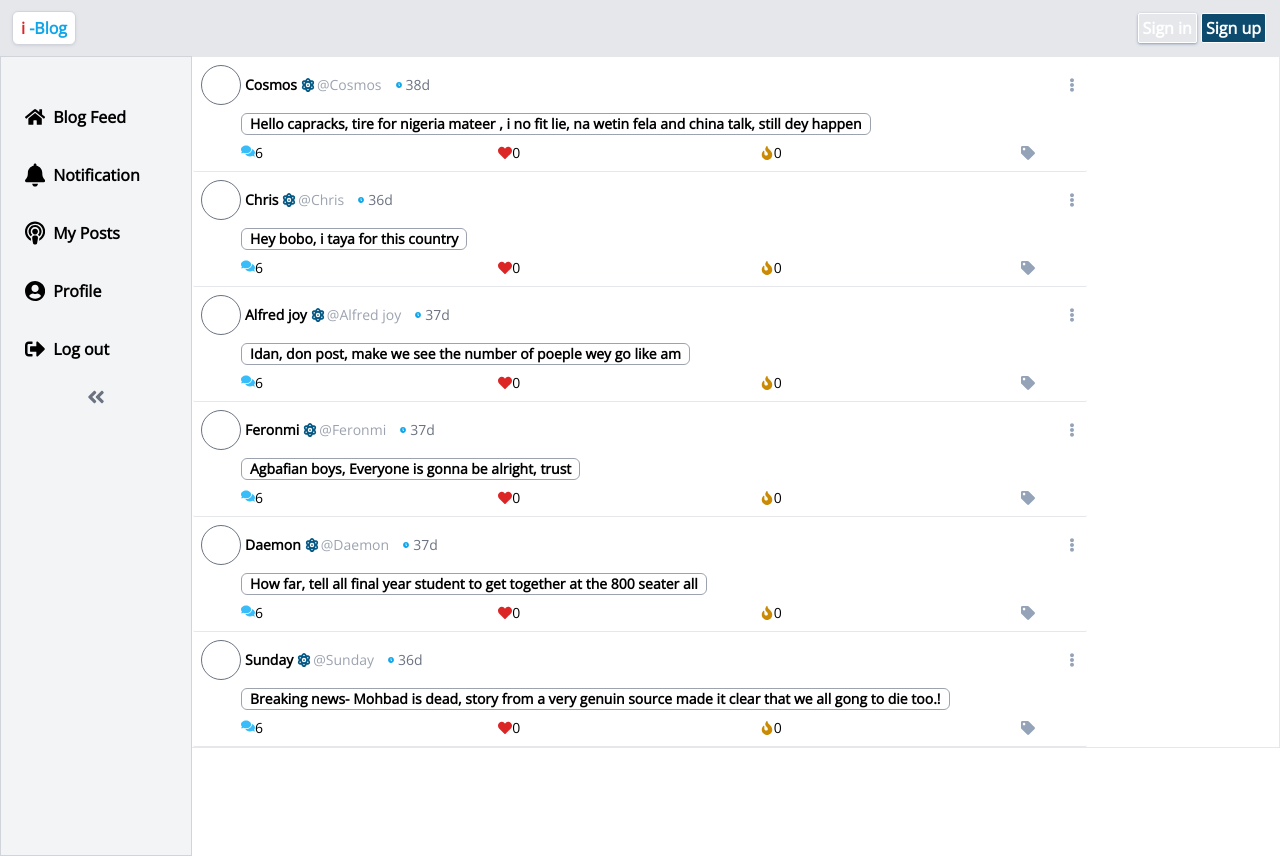
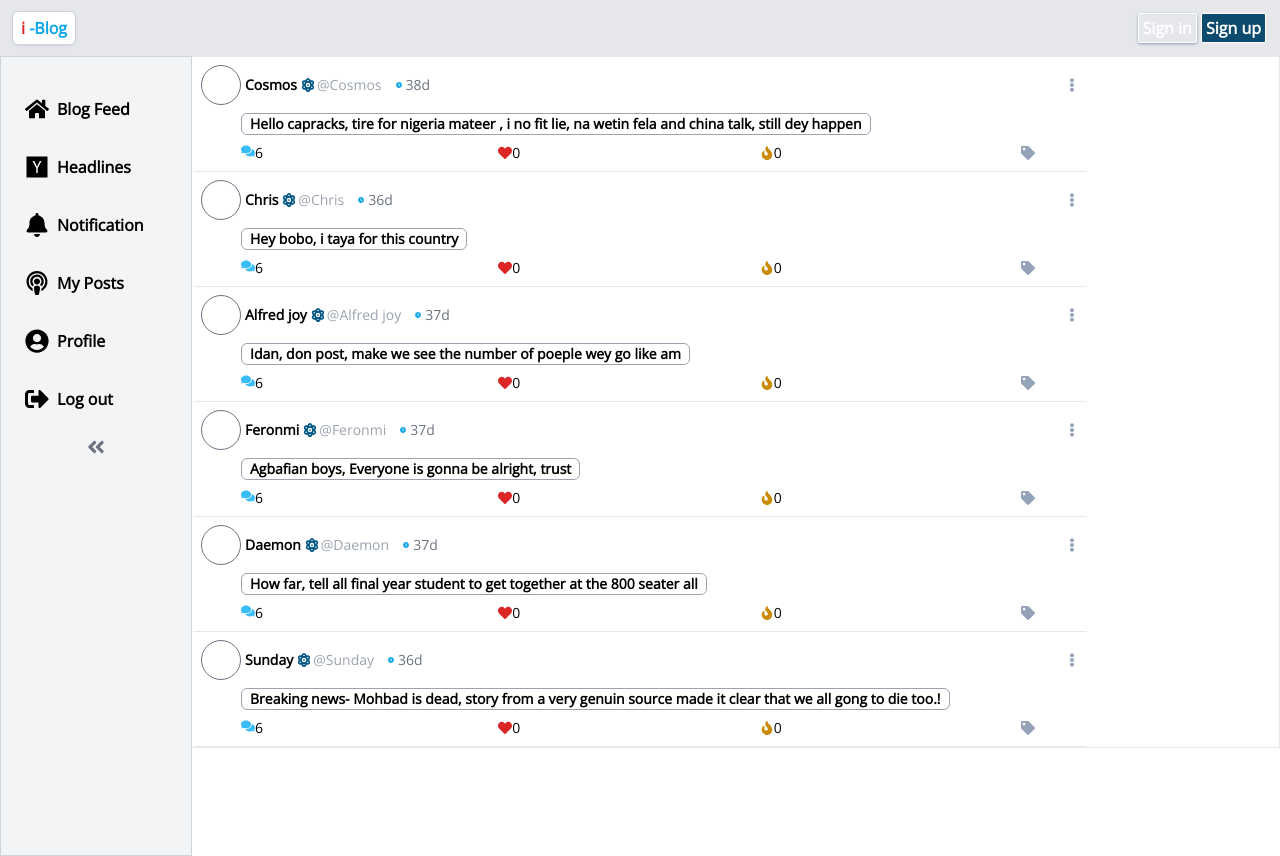
Before and after one commit to Cosmosvybes/The_news_app, a React (Vite) app: page / in a window 1280 px wide. Both pictures are taken after a click on the icon 26 px from the left and 306 px from the top of the page. Built offline with nearby package versions, Linux system fonts and the light colour scheme; the HTML template or start-up script is replaced by a standard one.

Commit message:
added new links

```diff
--- a/src/Components/Nav.jsx
+++ b/src/Components/Nav.jsx
@@ -16,6 +16,8 @@ import {
   FaGreaterThan,
   FaAngleDoubleLeft,
   FaAngleDoubleRight,
+  FaNewspaper,
+  FaHackerNews,
 } from "react-icons/fa";
 import { Link } from "react-router-dom";
 const Nav = ({ allPost, setAllPost }) => {
@@ -210,14 +212,6 @@ const Nav = ({ allPost, setAllPost }) => {
         >
           {!openBar && <FaBars className=" text-slate-900 text-2xl" />}
         </button>
-        <Link
-          to="/headlines"
-          className="text-white cursor-pointer hover:text-slate-200 underline py-2"
-          style={{ display: openBar ? "block" : "none" }}
-        >
-          {" "}
-          HEADLINES
-        </Link>
 
         <div
           className="sidebtn absolute right-0 top-12 transition  duration-200 w-full
@@ -231,27 +225,6 @@ const Nav = ({ allPost, setAllPost }) => {
             className="hidden max-sm:flex justify-center  max-sm:flex-col w-full m-1 "
             style={{ display: openBar ? "block" : "none" }}
           >
-            <Link
-              onClick={() => setOpenBar(!openBar)}
-              to="/discussion"
-              className="block w-full hover:bg-sky-500  font-extrabold  hover:text-white px-3 py-2 text-sky-500"
-            >
-              FEED
-            </Link>
-            <Link
-              onClick={() => setOpenBar(!openBar)}
-              to="/profile"
-              className="block w-full hover:bg-sky-500  font-extrabold  hover:text-white px-3 py-2 text-sky-500"
-            >
-              PROFILE
-            </Link>
-            <Link
-              onClick={() => setOpenBar(!openBar)}
-              to="/earn"
-              className="block w-full hover:bg-sky-500  font-extrabold hover:text-white  text-sky-500 px-3 py-2"
-            >
-              EARN
-            </Link>
             <Link
               onClick={() => setOpenBar(!openBar)}
               to="/signin"
@@ -276,9 +249,12 @@ const Nav = ({ allPost, setAllPost }) => {
           />
         </div>
         {openTab ? (
-          <div className=" transition-opacity duration-600 fade-in  absolute left-0  border w-48 max-sm:w-12 max-sm:px-0 bg-gray-100 flex flex-col justify-start gap-0.5 border-gray-300  top-14 h-screen px-3 py-8">
+          <div className=" transition-opacity duration-600 fade-in  absolute left-0  border w-48 max-sm:w-12 max-sm:px-0 bg-gray-100 flex flex-col justify-start gap-0.5 border-gray-300  top-14 h-screen px-3 py-6">
             <div className="flex justify-center items-center  hover:bg-gray-300 hover:text-slate-900 rounded-md px-3 py-2 ">
-              <FaHome className="text-2xl  text-black " />
+              <Link to="/">
+                <FaHome className="text-2xl  text-black " />
+              </Link>
+
               <Link
                 to="/link"
                 className=" w-full font-bold  text-black  px-2 py-2 max-sm:hidden   "
@@ -286,8 +262,23 @@ const Nav = ({ allPost, setAllPost }) => {
                 Blog Feed
               </Link>
             </div>
+            <div className="flex justify-center items-center  hover:bg-gray-300 hover:text-slate-900 rounded-md px-3 py-2 ">
+              <Link to="/headlines">
+                {" "}
+                <FaHackerNews className="text-2xl  text-black " />
+              </Link>
+              <Link
+                to="/headlines"
+                className=" w-full font-bold  text-black  px-2 py-2 max-sm:hidden   "
+              >
+                Headlines
+              </Link>
+            </div>
             <div className="flex justify-center  items-center hover:bg-gray-300 hover:text-slate-900 rounded-md px-3 py-2">
-              <FaBell className="text-2xl text-black " />
+              <Link to="/">
+                {" "}
+                <FaBell className="text-2xl text-black " />
+              </Link>
               <Link
                 to="/link"
                 className=" w-full font-bold  text-black  px-2 py-2  max-sm:hidden  "
@@ -296,7 +287,10 @@ const Nav = ({ allPost, setAllPost }) => {
               </Link>
             </div>
             <div className="flex justify-center  items-center hover:bg-gray-300 hover:text-slate-900 rounded-md px-3 py-2">
-              <FaPodcast className="text-2xl text-black " />
+              <Link to="/">
+                {" "}
+                <FaPodcast className="text-2xl text-black " />
+              </Link>
               <Link
                 to="/link"
                 className=" w-full font-bold  text-black  px-2 py-2  max-sm:hidden  "
@@ -305,7 +299,10 @@ const Nav = ({ allPost, setAllPost }) => {
               </Link>
             </div>
             <div className="flex justify-center items-center  hover:bg-gray-300 hover:text-slate-900 rounded-md px-3 py-2">
-              <FaUserCircle className="text-2xl text-black " />
+              <Link to="/profile">
+                {" "}
+                <FaUserCircle className="text-2xl text-black " />
+              </Link>
               <Link
                 to="/link"
                 className=" w-full font-bold  text-black  px-2 py-2  max-sm:hidden "
@@ -315,7 +312,10 @@ const Nav = ({ allPost, setAllPost }) => {
             </div>
 
             <div className="flex justify-center items-center    hover:bg-gray-300 hover:text-slate-900 rounded-md px-3 py-2">
-              <FaSignOutAlt className="text-2xl " />
+              <Link to="/">
+                {" "}
+                <FaSignOutAlt className="text-2xl " />
+              </Link>
               <Link
                 to="/link"
                 className=" w-full  px-2 py-2 font-bold  max-sm:hidden "
```
